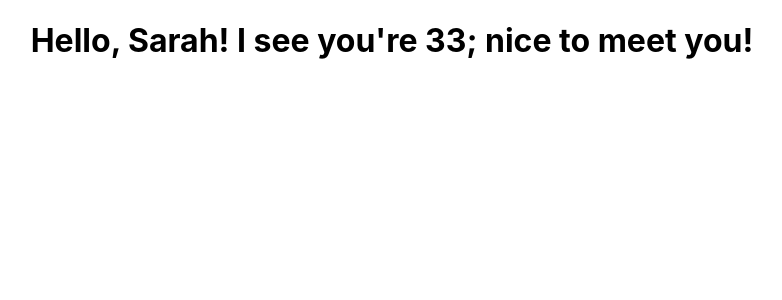
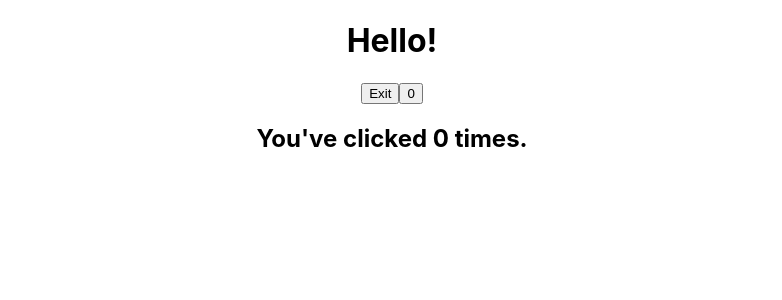
Before and after one commit to brindle5/first_react_app, a React (Create React App) app in the folder my-app/: page / in a window 1280 px wide. Shown: the top 300 px of the page, without its empty margins (248-1030 px from the left). Built offline with nearby package versions, Linux system fonts and the light colour scheme.

Commit message:
Add stateful greeting with props

```diff
--- a/my-app/src/App.js
+++ b/my-app/src/App.js
@@ -1,11 +1,15 @@
 import logo from './logo.svg';
 import './App.css';
 import FunctionalGreetingWithProps from './components/FunctionalGreetingWithProps';
+import StatefulGreeting from './components/StatefulGreeting';
+import StatefulGreetingWithPrevState from './components/StatefulGreetingWithPrevState';
+
+
 
 function App() {
   return (
     <div className="App">
-      <FunctionalGreetingWithProps greeting="nice to meet you" name="Sarah" age="33" />
+      <StatefulGreetingWithPrevState />
     </div>
   );
 }
--- /dev/null
+++ b/my-app/src/components/StatefulGreeting.js
@@ -0,0 +1,39 @@
+import React from "react";
+
+class StatefulGreeting extends React.Component {
+
+    constructor(props) {
+        super(props);
+        this.state = {
+            introduction: "Hello",
+            buttonText: "Exit",
+        };
+    }
+
+    handleClick() {
+        this.setState({
+            introduction: "Goodbye!",
+            buttonText: "Enter",
+        }, () => {
+            // Callback function:
+
+        console.log("new state", this.state.introduction);
+        console.log("new state", this.state.buttonText);
+        });
+        console.log(this.state.introduction);
+        console.log(this.state.buttonText);
+    }
+
+
+    render() {
+        return (
+        <div>
+            <h1>{this.state.introduction} {this.props.name}, {this.props.greeting}</h1>
+            <button onClick={() => this.handleClick()}>{this.state.buttonText}</button>
+        </div>
+        )
+    }
+
+}
+
+export default StatefulGreeting
--- /dev/null
+++ b/my-app/src/components/StatefulGreetingWithPrevState.js
@@ -0,0 +1,43 @@
+import React from "react";
+
+class StatefulGreetingWithPrevState extends React.Component {
+
+    constructor(props) {
+        super(props);
+        this.state = {
+            introduction: "Hello!",
+            buttonText: "Exit",
+            count: 0,
+        };
+    }
+
+    handleClick() {
+        this.setState({
+            introduction: this.state.introduction === "Hello!" ? "Goodbye!" : "Hello!",
+            buttonText: this.state.buttonText === "Exit" ? "Enter" : "Exit",
+            count: this.state.count + 1,
+        }, () => {
+            // Callback function:
+
+        console.log("new state", this.state.introduction);
+        console.log("new state", this.state.buttonText);
+        });
+        console.log(this.state.count);
+    }
+
+
+    render() {
+        return (
+        <div>
+            <h1>{this.state.introduction}</h1>
+            <button onClick={() => this.handleClick()}>{this.state.buttonText}</button>
+            <button onClick={() => this.handleClick()}>{this.state.count}</button>
+
+            <h2>You've clicked {this.state.count} times. </h2>
+        </div>
+        )
+    }
+
+}
+
+export default StatefulGreetingWithPrevState
```
